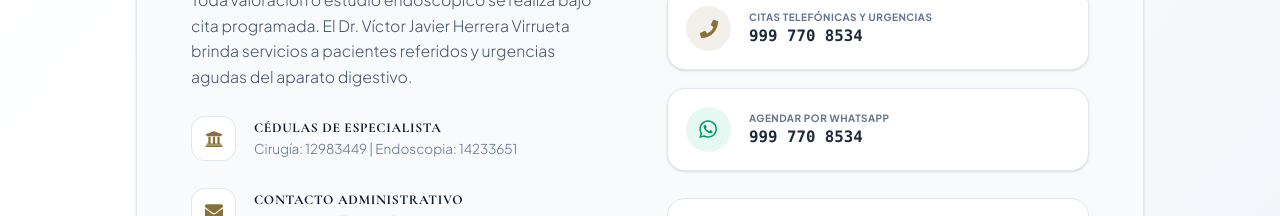
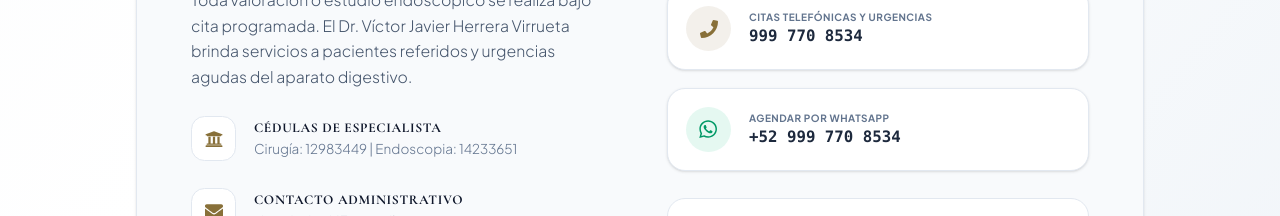
Before and after one commit to AdrianHLuna/dr-victor-herrera-virrueta, a Next.js app: page /contacto in a window 1280 px wide. Shown: the part 1300-1516 px from the top of the page. Built offline with nearby package versions, Linux system fonts and the light colour scheme; no server answers.

Commit message:
Include +52 country code for WhatsApp numbers
Add Mexico +52 country code to WhatsApp contact numbers for consistency and international dialing. Updated displayed number in src/app/contacto/page.tsx and whatsapp fields in src/data/doctor.ts (doctor and offices) to use +529997708534 format.

```diff
--- a/src/app/contacto/page.tsx
+++ b/src/app/contacto/page.tsx
@@ -181,7 +181,7 @@ export default function ContactoPage() {
                   </div>
                   <div>
                     <h5 className="font-bold text-slate-500 text-[10px] uppercase tracking-wider">Agendar por WhatsApp</h5>
-                    <p className="text-slate-800 text-sm font-bold font-mono">999 770 8534</p>
+                    <p className="text-slate-800 text-sm font-bold font-mono">+52 999 770 8534</p>
                   </div>
                 </a>
               </div>
--- a/src/data/doctor.ts
+++ b/src/data/doctor.ts
@@ -10,7 +10,7 @@ export const doctor: DoctorProfile = {
   cedulaEspecialidad: "12983449", // Especialidad en Cirugía General
   cofepris: "2631012002A00447",
   phone: "9997708534",
-  whatsapp: "9997708534",
+  whatsapp: "+529997708534",
   email: "victorjavier467@gmail.com",
   address: "Avenida Pérez Ponce #496, Colonia Centro, Mérida, Yucatán",
   city: "Mérida",
@@ -96,7 +96,7 @@ export const offices = [
     state: "Yucatán",
     cp: "97000",
     phone: "9997708534",
-    whatsapp: "9997708534",
+    whatsapp: "+529997708534",
     googleMapsUrl: "https://maps.google.com/?q=Avenida+Perez+Ponce+496,+Centro,+97000+Merida,+Yucatan"
   },
   {
@@ -107,7 +107,7 @@ export const offices = [
     state: "Yucatán",
     cp: "97314",
     phone: "9997708534",
-    whatsapp: "9997708534",
+    whatsapp: "+529997708534",
     googleMapsUrl: "https://maps.google.com/?q=Calle+31+645+A,+Ciudad+Caucel,+97314+Merida,+Yucatan"
   }
 ];
```
